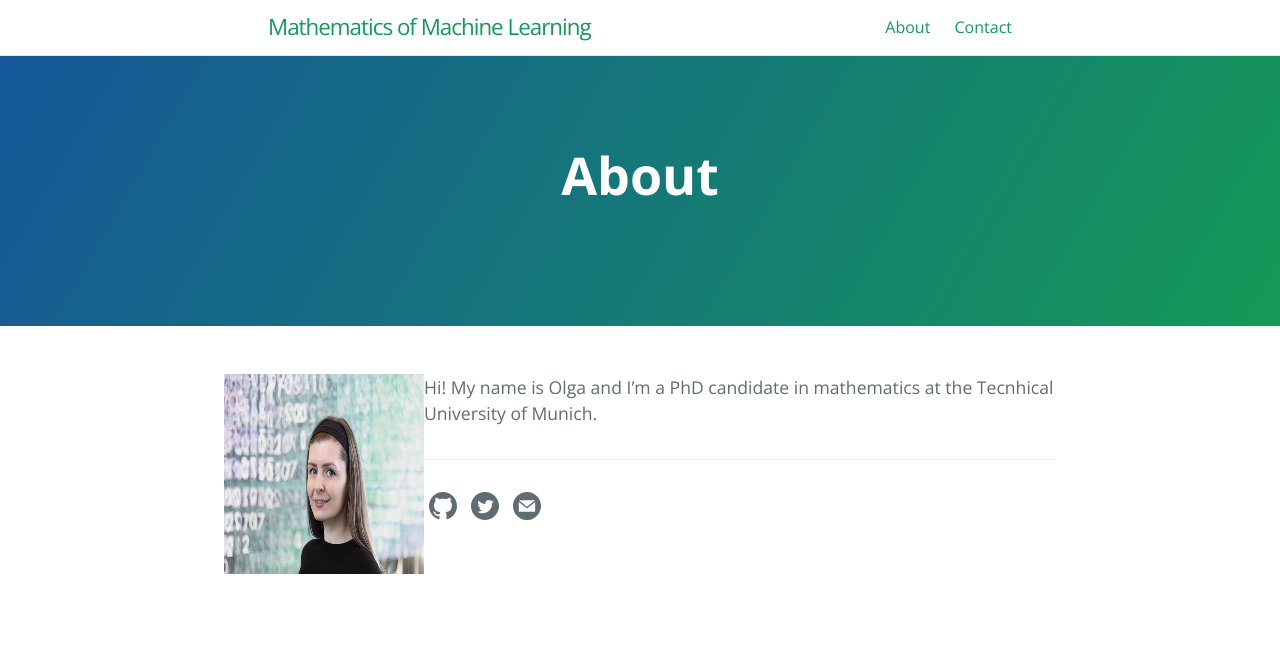
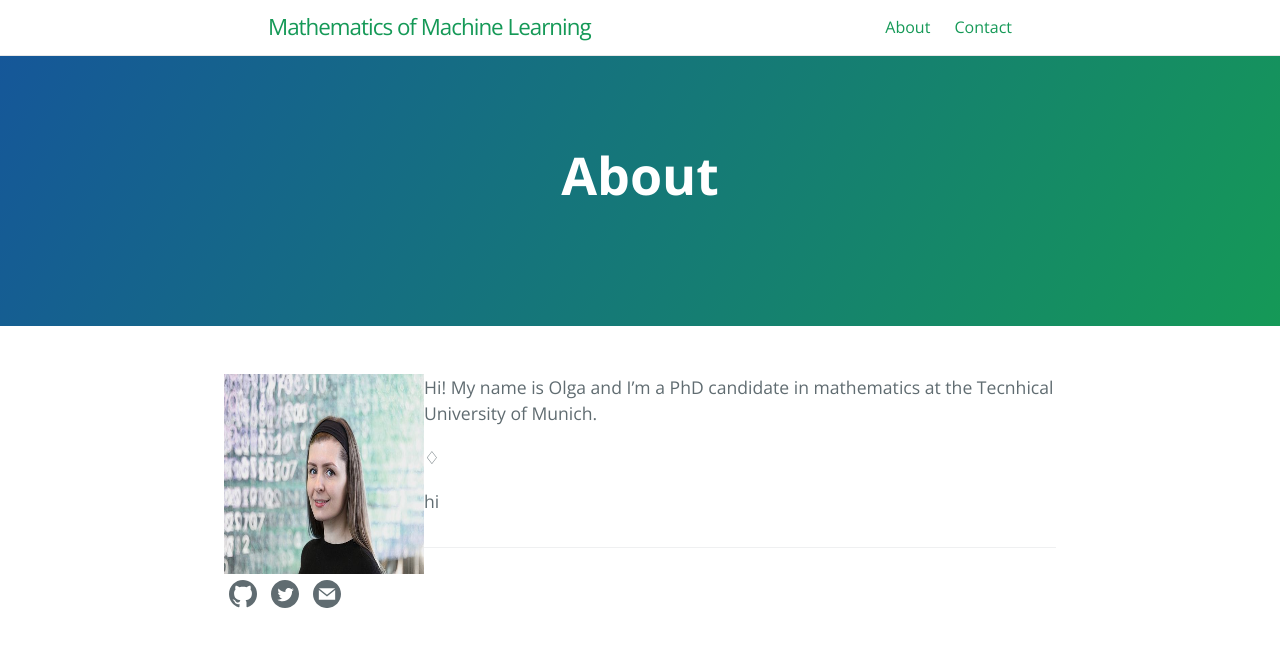
Before and after one commit to olgagraf/olgagraf.github.io, a Jekyll site: the page built from about.md, in a window 1280 px wide. Shown: the top 647 px of the page. Built offline with Jekyll 4.4.1, drawn with Linux system fonts in a browser that asks for light colours.

Commit message:
Update about.md

```diff
--- a/about.md
+++ b/about.md
@@ -9,9 +9,9 @@
 
 <img align="left" src="assets/images/numbers14.jpg" width="200" height="200">
 Hi! My name is Olga and I'm a PhD candidate in mathematics at the Tecnhical University of Munich.
+<spacer type="horizontal" width="100" height="100"> ♢ </spacer>
 
-
-
+hi
 
 
 
```
